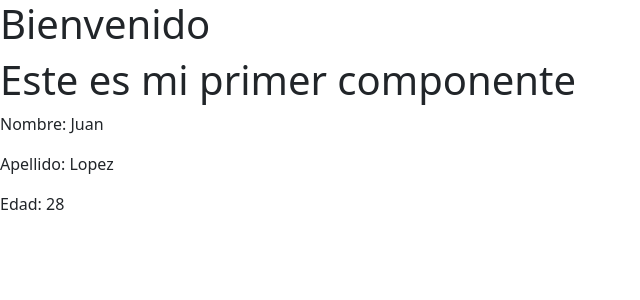
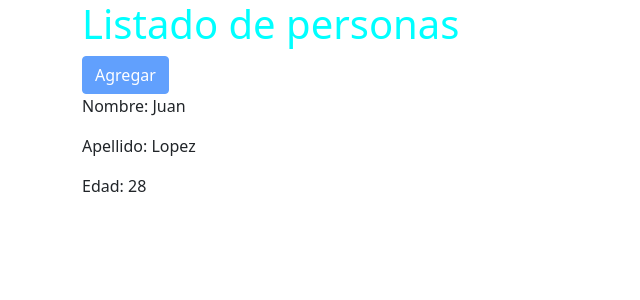
Before and after one commit to clemesh/mi-primer-app, an Angular app: page / in a window 1280 px wide. Shown: the top 300 px of the page, without its empty margins (0-640 px from the left). Built offline with nearby package versions, Linux system fonts and the light colour scheme.

Commit message:
Property binding

```diff
--- a/src/app/app.component.html
+++ b/src/app/app.component.html
@@ -1,4 +1 @@
-<h1>Bienvenido</h1>
-<h1> {{ title }} </h1>
-
-<app-persona></app-persona>
+<app-personas></app-personas>
--- a/src/app/personas/personas.component.html
+++ b/src/app/personas/personas.component.html
@@ -1,7 +1,7 @@
 <div class="container">
     <div class="row">
         <div class="col">
-            <p>{{texto}}</p>
+            <h1>Listado de personas</h1>
             <button class='btn btn-primary' [disabled] = 'deshabilitar'>Agregar</button>
             <app-persona></app-persona>
         </div>
```
